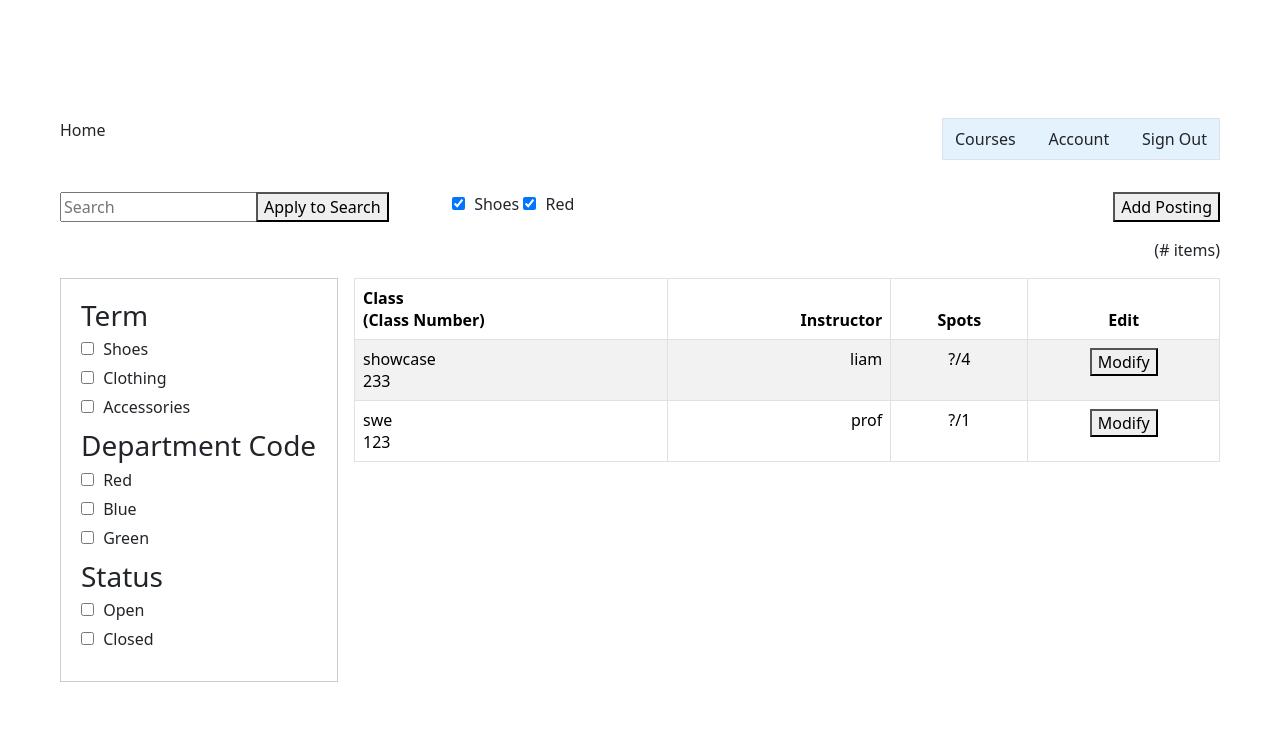
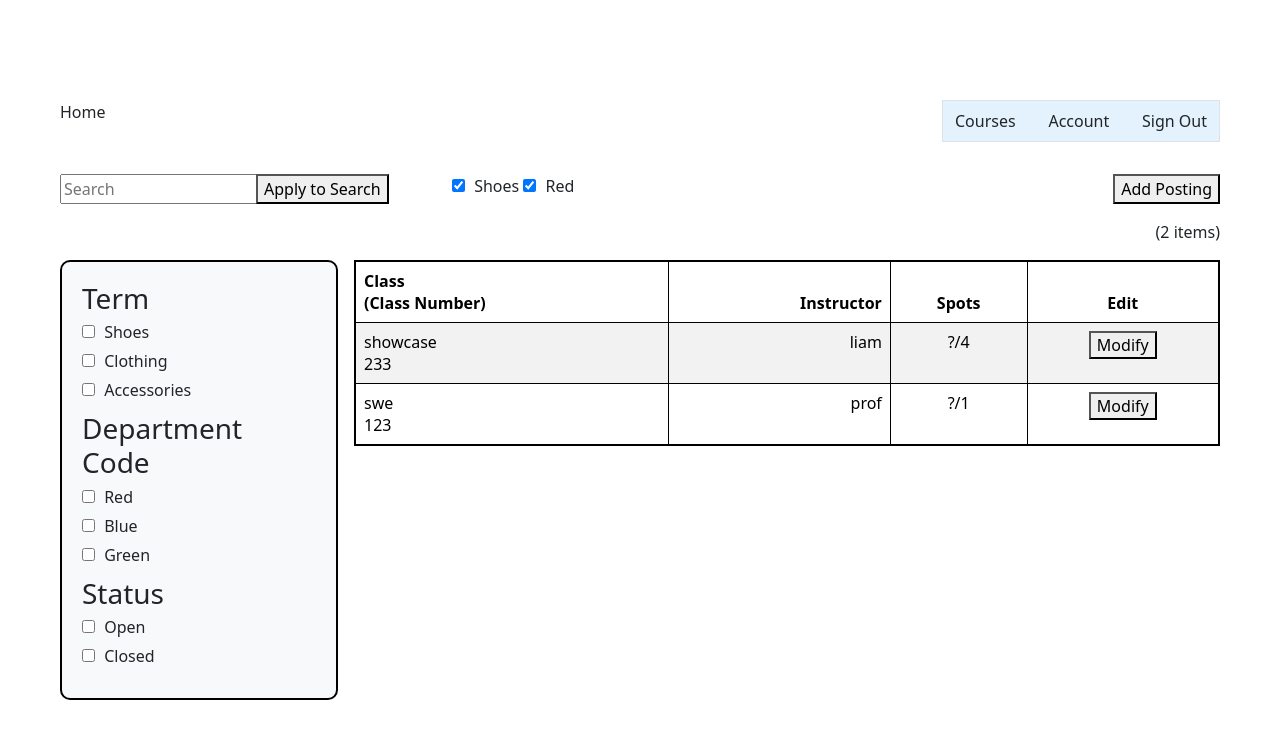
Before and after one commit to CSCI3356Spring2023/TechSupport, a Django app: page /admin_summary/ in a window 1280 px wide. Shown: the top 739 px of the page. Run offline with Django 4.2, Linux system fonts and the light colour scheme; data comes from the database, SQL or seed files in the repository.

Commit message:
added course count display

```diff
--- a/TA/adminSummary/views.py
+++ b/TA/adminSummary/views.py
@@ -3,5 +3,6 @@ from InstructorAddCourse.models import InstructorAddCourse
 
 def admin_summary_view(response):
     course_objects = InstructorAddCourse.objects.all()
-    context = {'course_objects': course_objects}
+    course_count = course_objects.count()
+    context = {'course_objects': course_objects, 'course_count': course_count}
     return render(response, "adminSummary.html", context)
--- a/TA/static/adminSummary.css
+++ b/TA/static/adminSummary.css
@@ -9,9 +9,15 @@ body {
   height: 25px;
 }
 
+.table-bordered {
+  border: 2px solid black;
+}
+
 .filter-box {
   padding: 20px;
-  border: 1px solid #ccc;
+  border: 2px solid black;
+  background-color: #f8f9fa;
+  border-radius: 10px;
 }
 
 .filter-group {
--- a/TA/templates/adminSummary.html
+++ b/TA/templates/adminSummary.html
@@ -37,7 +37,7 @@
       </div>
       <div class="row" id="item-row">
         <div class="col-sm">
-          <div class="text-end">(# items)</div>
+          <div class="text-end">({{course_count}} items)</div>
         </div>
       </div>
       <div class="row">
```
